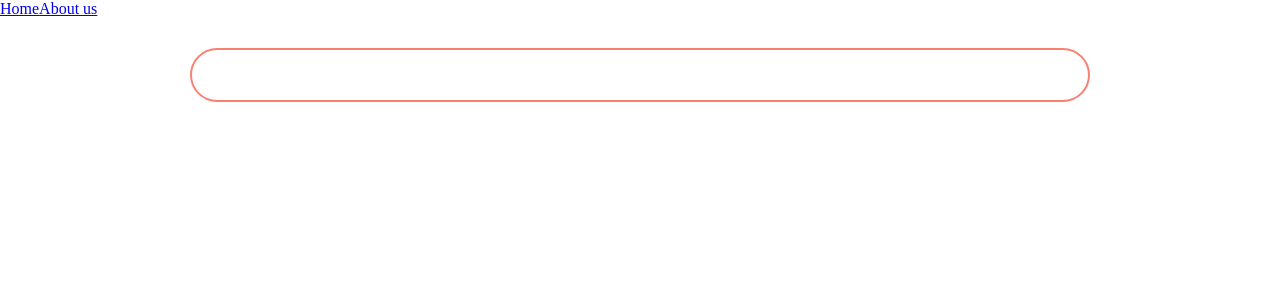
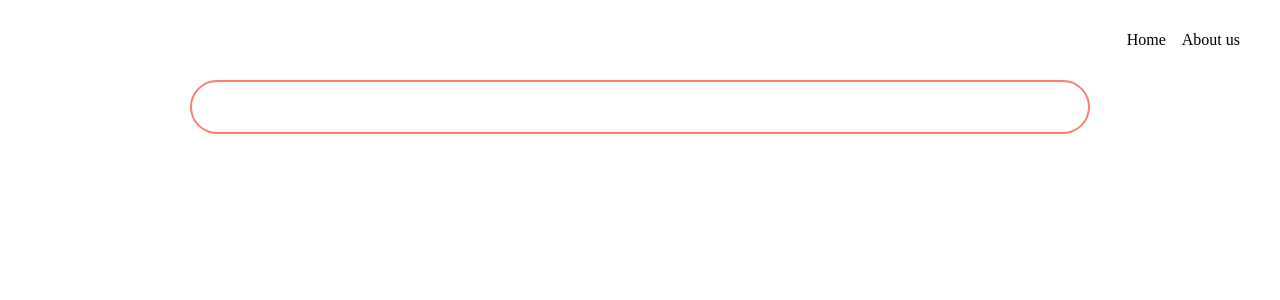
Before and after one commit to elquespera/react-2023, a React (Vite) app: page / in a window 1280 px wide. Shown: the top 300 px of the page. Built offline with nearby package versions, Linux system fonts and the light colour scheme.

Commit message:
feat: header styling

```diff
--- a/src/components/Header/Header.module.scss
+++ b/src/components/Header/Header.module.scss
@@ -1,6 +1,18 @@
 @use '../../styles/variables' as vars;
 
 .header {
+  display: flex;
+  align-items: center;
+  justify-content: end;
   width: 100%;
   height: vars.$header-height;
+  padding: 1rem 2rem;
+
+  .links {
+    display: flex;
+
+    .link {
+      padding: 1rem 0.5rem;
+    }
+  }
 }
--- a/src/components/Header/Header.tsx
+++ b/src/components/Header/Header.tsx
@@ -6,8 +6,20 @@ export default class Header extends React.Component {
   render() {
     return (
       <header className={styles.header}>
-        <NavLink to="/">Home</NavLink>
-        <NavLink to="about-us">About us</NavLink>
+        <nav>
+          <ul className={styles.links}>
+            <li>
+              <NavLink to="/" className={styles.link}>
+                Home
+              </NavLink>
+            </li>
+            <li>
+              <NavLink to="about-us" className={styles.link}>
+                About us
+              </NavLink>
+            </li>
+          </ul>
+        </nav>
       </header>
     );
   }
--- a/src/styles/_variables.scss
+++ b/src/styles/_variables.scss
@@ -1,2 +1,2 @@
 $app-width: 900px;
-$header-height: 3rem;
+$header-height: 5rem;
--- a/src/styles/global.scss
+++ b/src/styles/global.scss
@@ -14,3 +14,13 @@ main {
   margin: 0 auto;
   max-width: vars.$app-width;
 }
+
+ul,
+li {
+  list-style-type: none;
+}
+
+a {
+  text-decoration: none;
+  color: inherit;
+}
```
